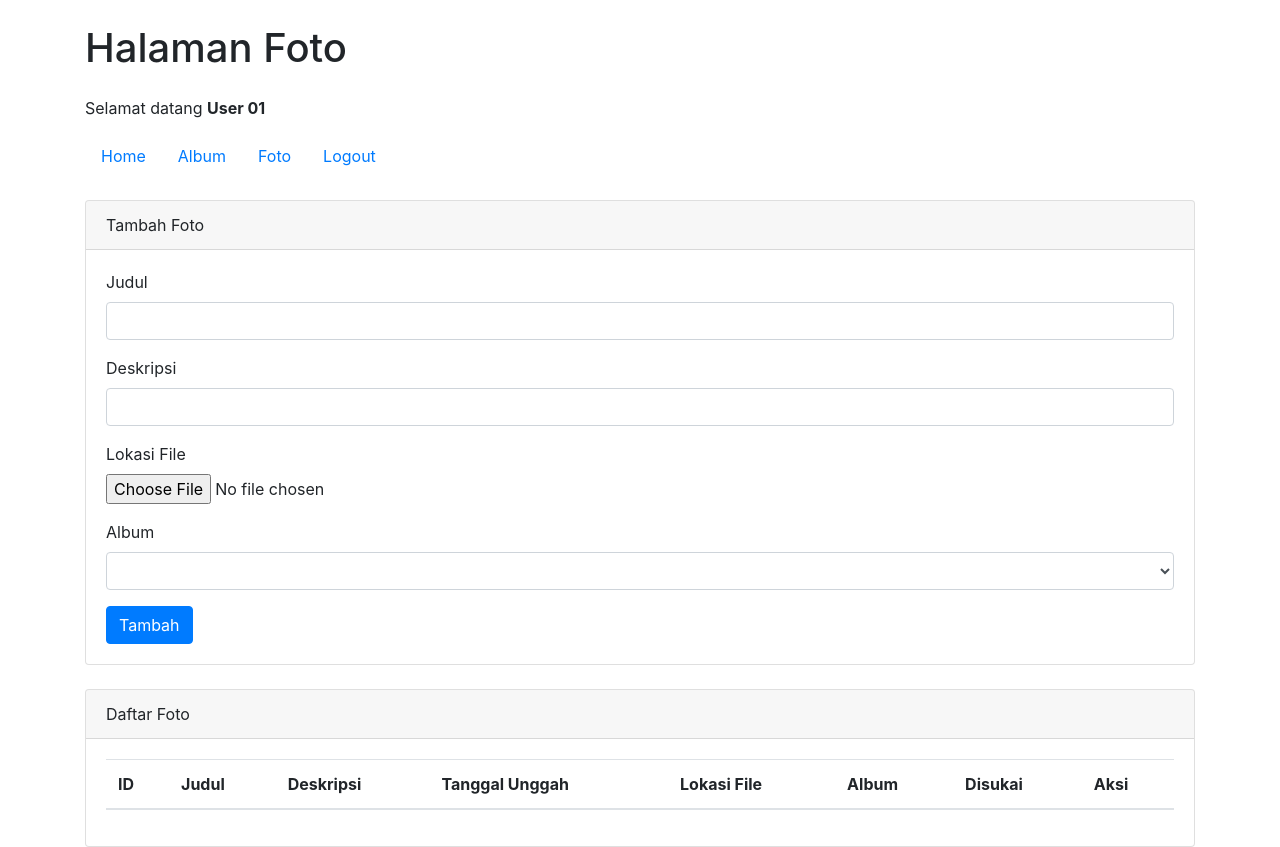
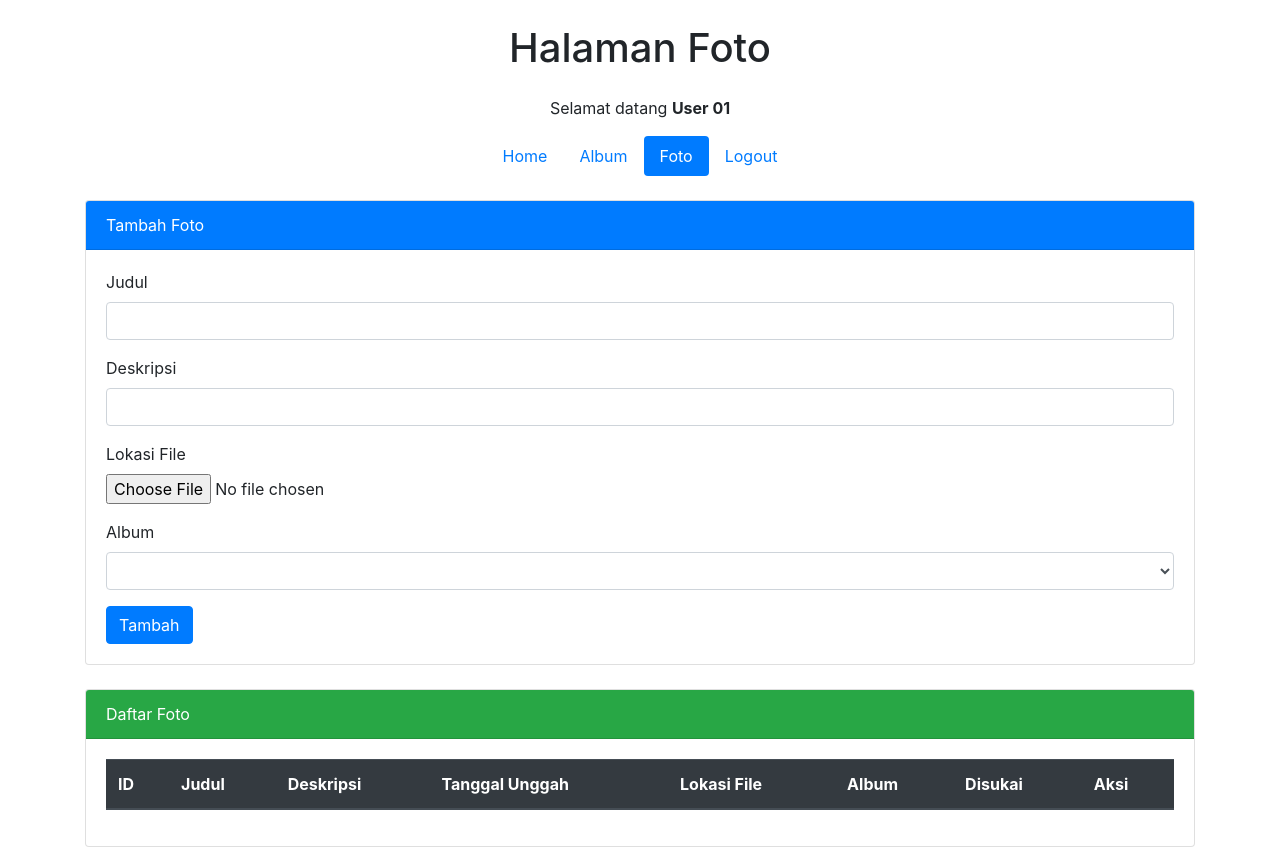
Before and after one commit to muhammadnijarmaulana/ukkgallery2024, a PHP site: page /foto.php in a window 1280 px wide. Run offline with PHP 8.4, Linux system fonts and the light colour scheme; a user stored in the database is signed in; data comes from the database, SQL or seed files in the repository; lists and menus that the app fills with data are empty; some libraries are stand-ins or nearby versions.

Commit message:
Update foto.php

```diff
--- a/foto.php
+++ b/foto.php
@@ -4,7 +4,6 @@
         header("location:login.php");
     }
 ?>
-
 <!DOCTYPE html>
 <html lang="en">
 <head>
@@ -16,18 +15,18 @@
 </head>
 <body>
     <div class="container">
-        <h1 class="mt-4 mb-4">Halaman Foto</h1>
-        <p>Selamat datang <b><?php echo isset($_SESSION['namalengkap']) ? $_SESSION['namalengkap'] : ''; ?></b></p>
+        <h1 class="mt-4 text-center">Halaman Foto</h1>
+        <p class="mt-4 text-center">Selamat datang <b><?php echo isset($_SESSION['namalengkap']) ? $_SESSION['namalengkap'] : ''; ?></b></p>
 
-        <ul class="nav">
+        <ul  class="nav nav-pills justify-content-center">
             <li class="nav-item"><a class="nav-link" href="index.php">Home</a></li>
             <li class="nav-item"><a class="nav-link" href="album.php">Album</a></li>
-            <li class="nav-item"><a class="nav-link" href="foto.php">Foto</a></li>
+            <li class="nav-item"><a class="nav-link active" href="foto.php">Foto</a></li>
             <li class="nav-item"><a class="nav-link" href="logout.php">Logout</a></li>
         </ul>
 
         <div class="card mt-4">
-            <div class="card-header">
+            <div class="card-header bg-primary text-white">
                 Tambah Foto
             </div>
             <div class="card-body">
@@ -65,12 +64,12 @@
         </div>
 
         <div class="card mt-4">
-            <div class="card-header">
+            <div class="card-header bg-success text-white">
                 Daftar Foto
             </div>
             <div class="card-body">
-                <table class="table">
-                    <thead>
+                <table class="table table-striped">
+                    <thead class="thead-dark">
                         <tr>
                             <th>ID</th>
                             <th>Judul</th>
@@ -95,7 +94,7 @@
                                     <td><?php echo $data['deskripsifoto']; ?></td>
                                     <td><?php echo $data['tanggalunggah']; ?></td>
                                     <td>
-                                        <img src="gambar/<?php echo $data['lokasifile']; ?>" width="200px">
+                                        <img src="gambar/<?php echo $data['lokasifile']; ?>" width="200px" class="img-thumbnail">
                                     </td>
                                     <td><?php echo $data['namaalbum']; ?></td>
                                     <td>
@@ -123,4 +122,4 @@
     <script src="https://cdn.jsdelivr.net/npm/@popperjs/core@2.5.4/dist/umd/popper.min.js"></script>
     <script src="https://stackpath.bootstrapcdn.com/bootstrap/4.5.2/js/bootstrap.min.js"></script>
 </body>
-</html>
+</html
```
